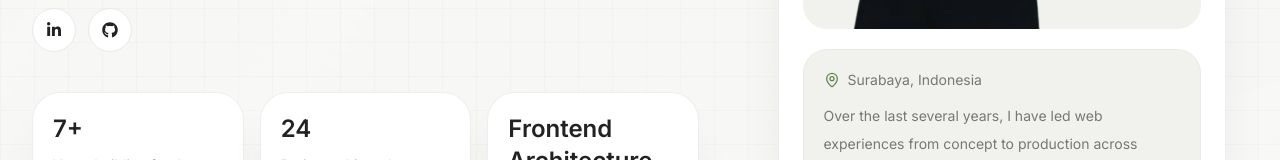
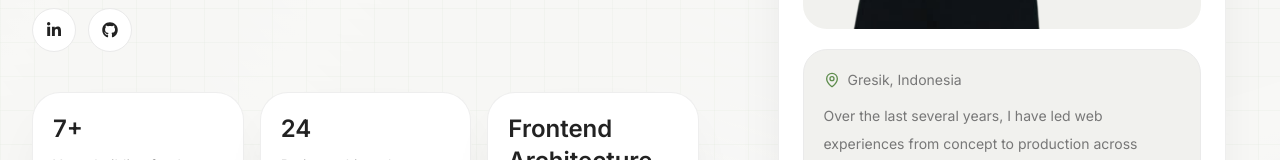
Before and after one commit to bilahf/portoofolio, a Next.js app: page / in a window 1280 px wide. Shown: the part 638-798 px from the top of the page. Built offline with nearby package versions, Linux system fonts and the light colour scheme.

Commit message:
location

```diff
--- a/data/profile.ts
+++ b/data/profile.ts
@@ -7,7 +7,7 @@ export const profile: Profile = {
   intro:
     "I design and build thoughtful digital products with a strong focus on clarity, performance, and maintainability. My work blends frontend engineering discipline with user-centered design decisions.",
   bio: "Over the last several years, I have led web experiences from concept to production across product teams, startups, and internal platforms. I enjoy translating complex requirements into elegant interfaces that feel calm, confident, and easy to use.",
-  location: "Surabaya, Indonesia",
+  location: "Gresik, Indonesia",
   availability: "Open to senior frontend, design systems, and product engineering roles.",
   profileImage: "/images/profile/nab.png",
   resumeUrl: "/resume.pdf",
```
